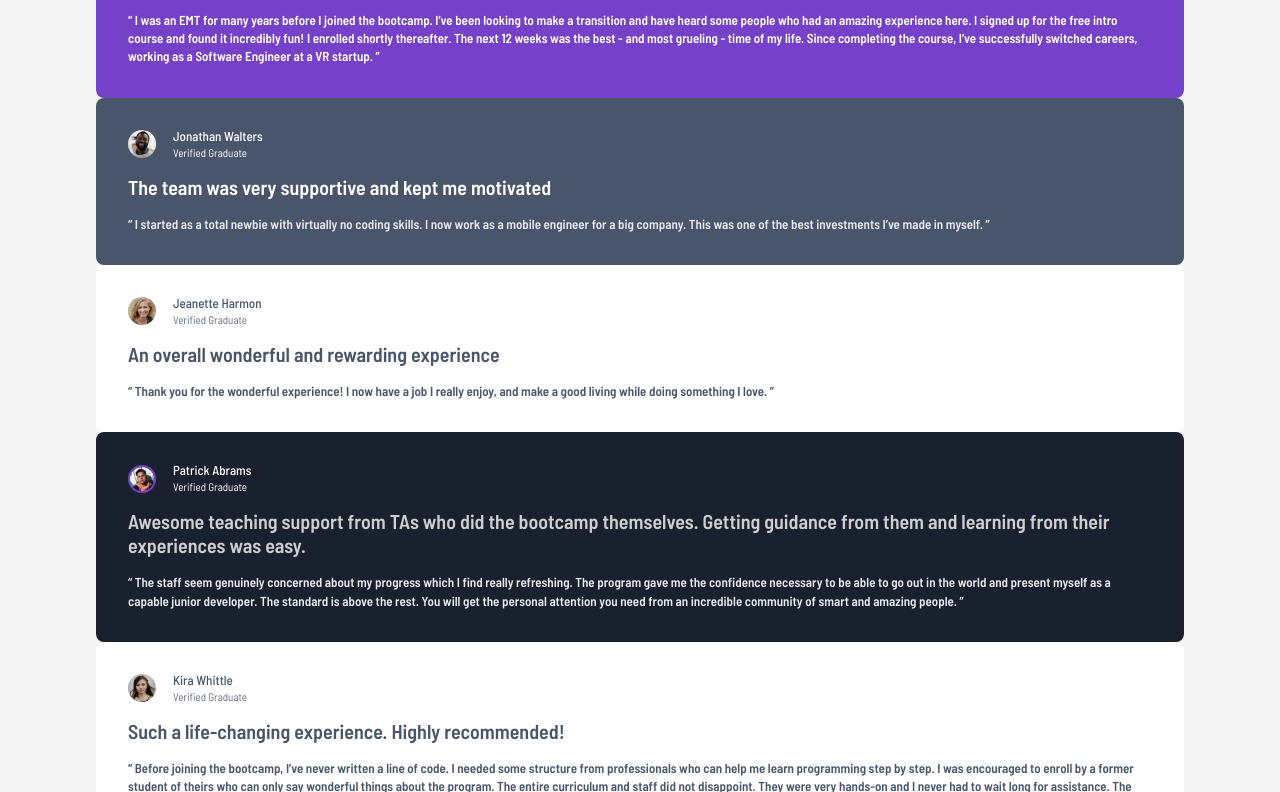
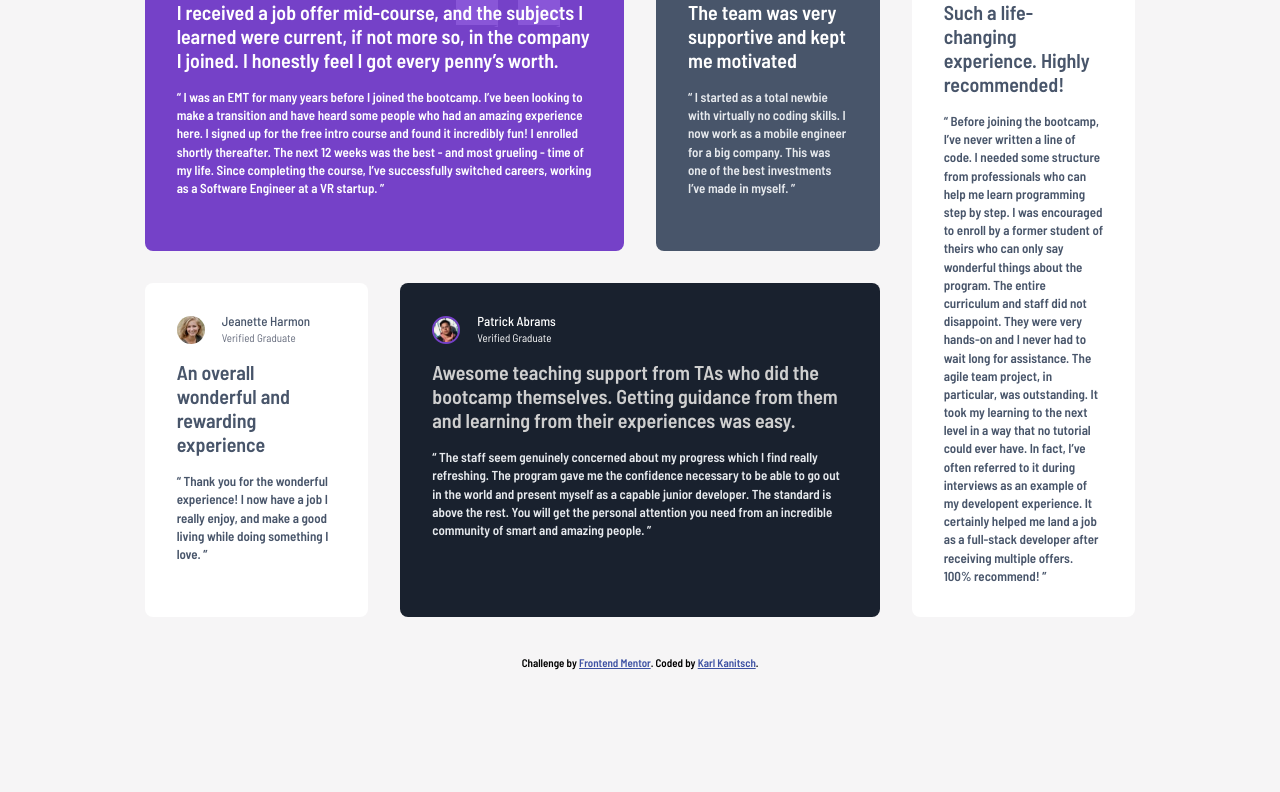
Before and after one commit to kkanit22/FEM-2-3-testimonials-grid-section, a plain HTML site: page index.html in a window 1280 px wide. Shown: the part 130-922 px from the top of the page. After the commit the page ends 800 px from the top, so only its background shows below. Drawn offline with Linux system fonts and the light colour scheme.

Commit message:
Flexbox layout implemented

```diff
--- a/css/styles.css
+++ b/css/styles.css
@@ -5,7 +5,7 @@
 }
 
 :root {
-	--background: #F6F5F6;
+  --background: #f6f5f6;
   --black: hsl(0, 0%, 7%);
   --dark-blue: hsl(219, 29%, 14%);
   --white: hsl(0, 0%, 100%);
@@ -22,7 +22,9 @@
   --text-preset-4: 400 0.6875rem/1.1 "Barlow Semi Condensed", sans-serif;
   --text-preset-5: 500 0.8125rem/1 "Barlow Semi Condensed", sans-serif;
   background-color: var(--background);
+	/* background-color: pink; */
   max-width: 100vw;
+	min-height: 100vh;
 }
 
 body {
@@ -31,10 +33,24 @@ body {
   justify-content: center;
   align-items: center;
   font: var(--text-preset-3);
+  padding: 2rem;
+	position: relative;
+	height: 100%;
+	min-height: 100vh;
+	width: 100%;
 }
 
 main {
+  display: flex;
+  flex-direction: column;
+  gap: 2rem;
   max-width: clamp(0rem, 85vw, 69.625rem);
+}
+
+.testimonials-part-1 {
+  display: flex;
+  flex-direction: column;
+  gap: 2rem;
 }
 
 .testimonial {
@@ -43,6 +59,7 @@ main {
   flex-direction: column;
   gap: 1rem;
   padding: 2rem;
+  width: clamp(0rem, 81.3vw, 25rem);
 }
 
 .purple {
@@ -50,6 +67,8 @@ main {
   --_border-color: var(--purple-300);
   color: var(--white);
   background-color: var(--purple-500);
+	isolation: isolate;
+  position: relative;
 }
 
 .grey {
@@ -108,11 +127,97 @@ main {
   font: var(--text-preset-3);
 }
 
-
 .attribution {
   font-size: 0.6875rem;
   text-align: center;
+	position: absolute;
+	bottom: 0;
 }
 .attribution a {
   color: hsl(228, 45%, 44%);
 }
+
+@media screen and (min-width: 600px) {
+  .testimonials-part-1 {
+    flex-direction: row;
+    flex-wrap: wrap;
+  }
+
+  .testimonials-part-1 > article:nth-of-type(1) {
+    width: 100%;
+  }
+
+  .testimonials-part-1 > article:nth-of-type(2) {
+    width: calc((100% - 2rem) / 2);
+  }
+
+  .testimonials-part-1 > article:nth-of-type(3) {
+    width: calc((100% - 2rem) / 2);
+  }
+
+  .testimonials-part-1 > article:nth-of-type(4) {
+    width: 100%;
+  }
+
+	main > article.white {
+    width: 100%;
+  }
+
+	.purple::after {
+    content: "";
+		background-image: url("../images/bg-pattern-quotation.svg");
+    display: inline-block;
+    height: 6.5rem;
+    width: 6.5rem;
+		opacity: 40%;
+    position: absolute;
+    top: 0;
+    right: 10.5rem;
+		z-index: -1;
+  }
+}
+
+@media screen and (min-width: 1100px) {
+  main {
+    flex-direction: row;
+    width: clamp(53rem, 77.4vw, 69.625rem);
+  }
+
+  .testimonials-part-1 {
+    flex-direction: row;
+    flex-wrap: wrap;
+    width: calc((((100% - 6rem) / 4) * 3) + 4rem);
+  }
+
+  .testimonials-part-1 > article:nth-of-type(1) {
+    width: calc((((100% - 4rem) / 3) * 2) + 2rem);
+  }
+
+  .testimonials-part-1 > article:nth-of-type(2) {
+    width: calc((100% - 4rem) / 3);
+  }
+
+  .testimonials-part-1 > article:nth-of-type(3) {
+    width: calc((100% - 4rem) / 3);
+  }
+
+  .testimonials-part-1 > article:nth-of-type(4) {
+    width: calc((((100% - 4rem) / 3) * 2) + 2rem);
+  }
+
+  main > article.white {
+    width: calc((100% - 6rem) / 4);
+  }
+
+  .purple::after {
+    content: "";
+		background-image: url("../images/bg-pattern-quotation.svg");
+    display: inline-block;
+    height: 6.5rem;
+    width: 6.5rem;
+    position: absolute;
+    top: 0;
+    right: 4rem;
+		z-index: -1;
+  }
+}
--- a/index.html
+++ b/index.html
@@ -17,6 +17,7 @@
 
 <body>
 	<main>
+		<div class="testimonials-part-1">
 			<article class="testimonial purple">
 				<section class="header">
 					<img src="./images/image-daniel.jpg" alt="Daniel Clifford" class="avatar">
@@ -81,6 +82,7 @@
 					an incredible community of smart and amazing people. ”
 				</p>
 			</article>
+		</div>
 		<article class="testimonial white">
 			<section class="header">
 				<img src="./images/image-kira.jpg" alt="Kira Whittle" class="avatar">
```
Lines whose indentation alone changed are shown as unchanged.
